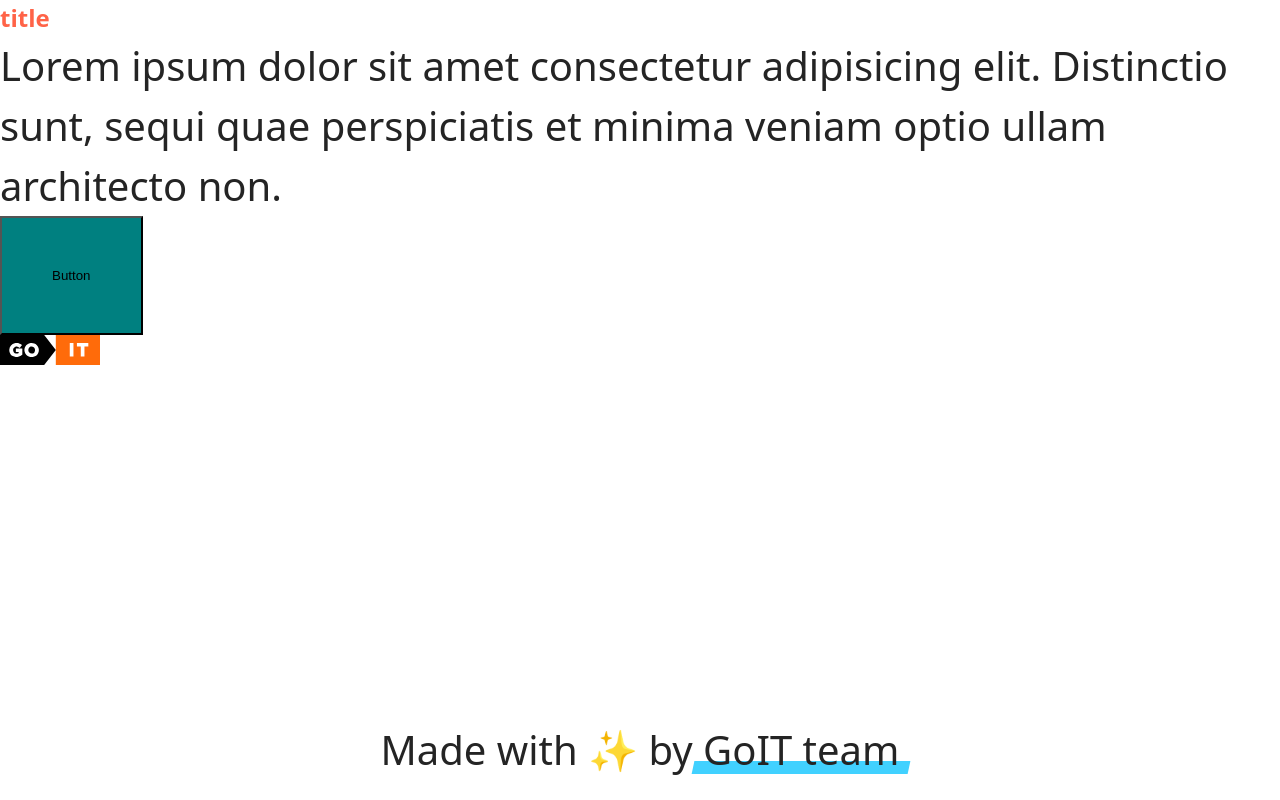
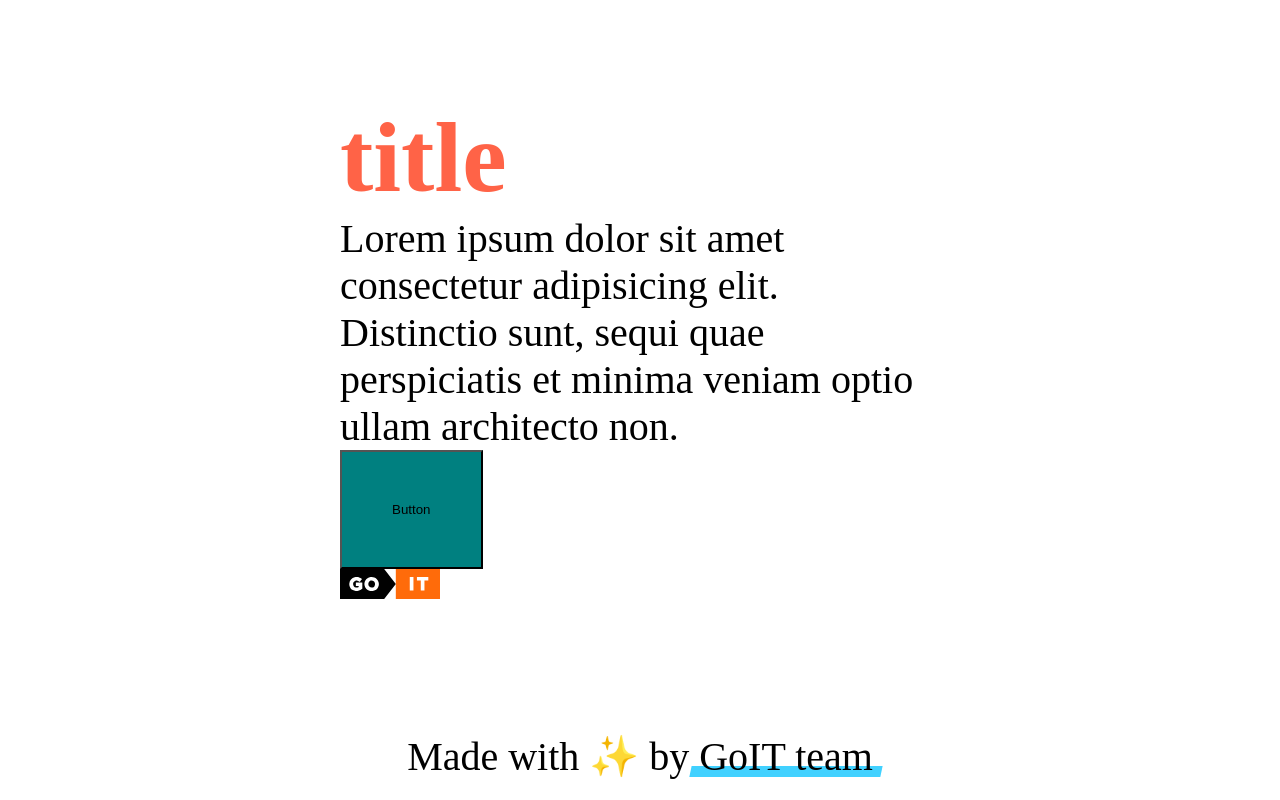
Before and after one commit to ArtGoIt/proj-115, a plain HTML site: page index.html in a window 1280 px wide. Drawn offline with Linux system fonts and the light colour scheme.

Commit message:
Deploying to gh-pages from @ ArtGoIt/proj-115@8605b55e17ad530d72e8f0c458517a1f4b8d625e 🚀

```diff
--- /dev/null
+++ b/assets/index-6BuZxP_j.css
@@ -0,0 +1 @@
+h1,h2,h3,h4,h5,h6,p{margin:0}ul{margin:0;padding:0;list-style:none}a{color:currentColor;text-decoration:none}button{cursor:pointer}img{display:block;max-width:100%;height:auto}body{display:flex;flex-direction:column;min-width:100vw;min-height:100vh;margin:0}main{flex-grow:1}main:has(.back-link){text-align:center}.section{padding:100px 0}.container{width:1000px;margin:0 auto}.tetle{font-size:100px}.list-card{display:flex;gap:24px}.about-container{width:600px}h2{color:tomato}p{font-size:40px}button{background-color:teal;padding:50px}.footer{padding:20px 0}.footer-desc{text-align:center}.footer-link{position:relative}.footer-link:before{content:"";position:absolute;bottom:6%;left:50%;transform:translate(-50%) skew(-12deg);z-index:-1;width:110%;height:24%;background-color:#41d1ff;transition:.2s ease}
--- a/assets/index-C27I7imn.css
+++ /dev/null
@@ -1 +0,0 @@
-h1,h2,h3,h4,h5,h6,p{margin:0}p:last-child{margin-bottom:0}ul{margin:0;padding:0;list-style:none}a{color:currentColor;text-decoration:none}button{cursor:pointer}img{display:block;max-width:100%;height:auto}:root{font-family:system-ui,-apple-system,BlinkMacSystemFont,Segoe UI,Roboto,Oxygen,Ubuntu,Cantarell,Open Sans,Helvetica Neue,sans-serif;font-size:16px;line-height:1.5;font-weight:400;color:#242424;background-color:#ffffffde;font-synthesis:none;text-rendering:optimizeLegibility;-webkit-font-smoothing:antialiased;-moz-osx-font-smoothing:grayscale;-webkit-text-size-adjust:100%}body{display:flex;flex-direction:column;min-width:100vw;min-height:100vh;margin:0}main{flex-grow:1}main:has(.back-link){text-align:center}h2{color:tomato}p{font-size:40px}button{background-color:teal;padding:50px}.footer{padding:20px 0}.footer-desc{text-align:center}.footer-link{position:relative}.footer-link:before{content:"";position:absolute;bottom:6%;left:50%;transform:translate(-50%) skew(-12deg);z-index:-1;width:110%;height:24%;background-color:#41d1ff;transition:.2s ease}
--- a/index.html
+++ b/index.html
@@ -5,14 +5,17 @@
     <link rel="icon" type="image/svg+xml" href="/proj-115/favicon.svg" />
     <meta name="viewport" content="width=device-width, initial-scale=1.0" />
     <title>Vanilla App Template</title>
+
     <script type="module" crossorigin src="/proj-115/index.js"></script>
-    <link rel="stylesheet" crossorigin href="/proj-115/assets/index-C27I7imn.css">
+    <link rel="stylesheet" crossorigin href="/proj-115/assets/index-6BuZxP_j.css">
   </head>
   <body>
+    <!-- header -->
     <main>
-      <section>
-  <div>
-    <h2>title</h2>
+      <!-- hero -->
+      <section class="section about">
+  <div class="container about-container">
+    <h2 class="tetle">title</h2>
     <p>
       Lorem ipsum dolor sit amet consectetur adipisicing elit. Distinctio sunt,
       sequi quae perspiciatis et minima veniam optio ullam architecto non.
```
